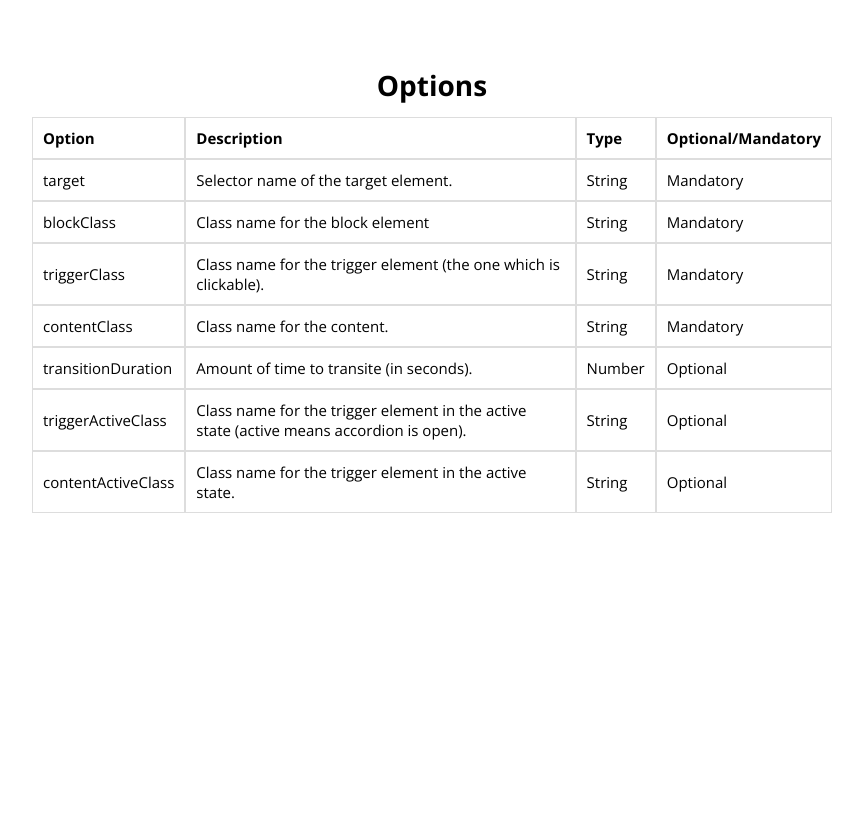
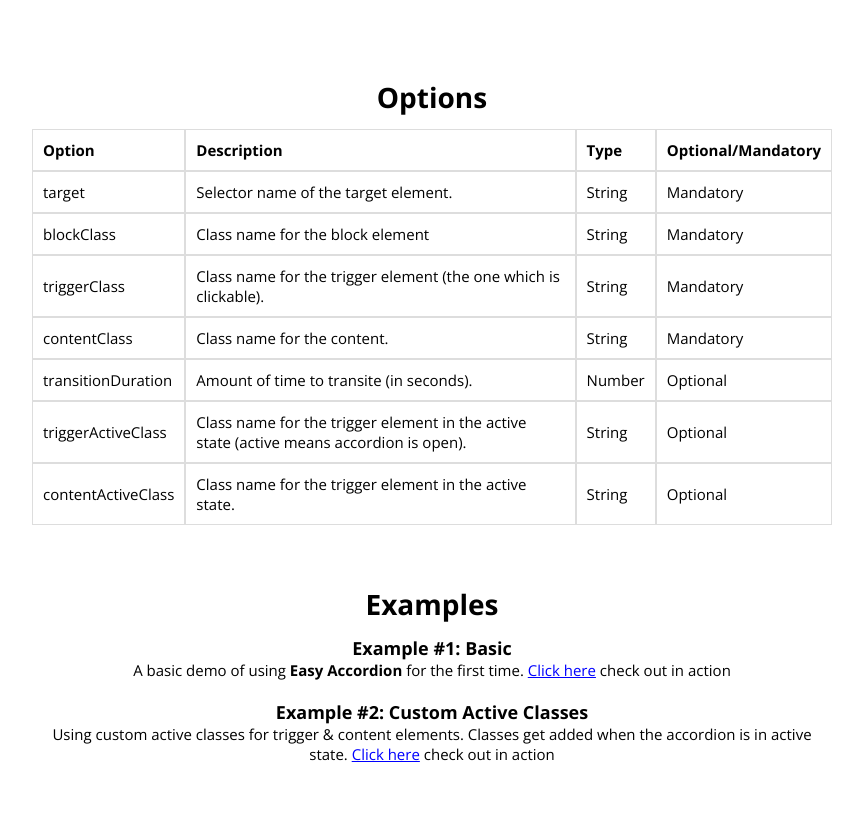
Before and after one commit to farhanhalai30/easy-accordion, a plain HTML site: page index.html in a window 1280 px wide. Shown: the part 878-1692 px from the top of the page, without its empty margins (208-1071 px from the left). Before the commit the page ends 1421 px from the top, so only its background shows below. Drawn offline with nearby package versions, Linux system fonts and the light colour scheme.

Commit message:
refactor: updated demo to add examples

```diff
--- a/demo.css
+++ b/demo.css
@@ -5,7 +5,7 @@
 }
 body {
   font-family: "Open Sans", Arial, Helvetica, sans-serif;
-  font-size: 14px;
+  font-size: 15px;
   text-align: center;
 }
 a {
@@ -83,3 +83,20 @@ a {
   border: 1px solid #ddd;
   text-align: left;
 }
+
+.examples-list {
+  list-style-type: none;
+}
+.examples-list li {
+  margin-bottom: 20px;
+}
+.examples-list h3 {
+  font-size: 18px;
+}
+.examples-list a {
+  color: blue;
+  text-decoration: underline;
+}
+.examples-list a:hover {
+  text-decoration: none;
+}
--- a/index.html
+++ b/index.html
@@ -119,6 +119,23 @@
           </table>
         </div>
       </div>
+
+      <div id="examples" class="examples block-wrap">
+        <div class="container">
+          <h2 class="block-heading">Examples</h2>
+          <ul class="examples-list">
+            <li>
+              <h3>Example #1: Basic</h3>
+              <div>A basic demo of using <b>Easy Accordion</b> for the first time. <a href="/examples/basic-example.html">Click here</a> check out in action</div>
+            </li>
+            <li>
+              <h3>Example #2: Custom Active Classes</h3>
+              <div>Using custom active classes for trigger & content elements. Classes get added when the accordion is in active state. <a href="/examples/custom-active-classes.html">Click here</a> check out in action</div>
+            </li>
+          </ul>
+        </div>
+      </div>
+
     </div>
   </body>
 </html>
```
